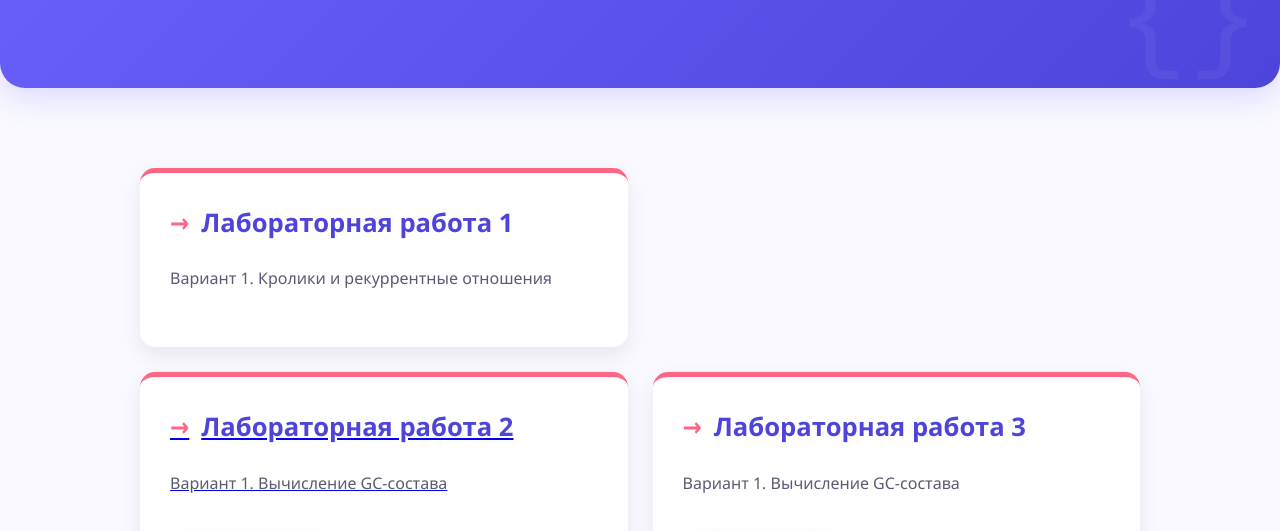
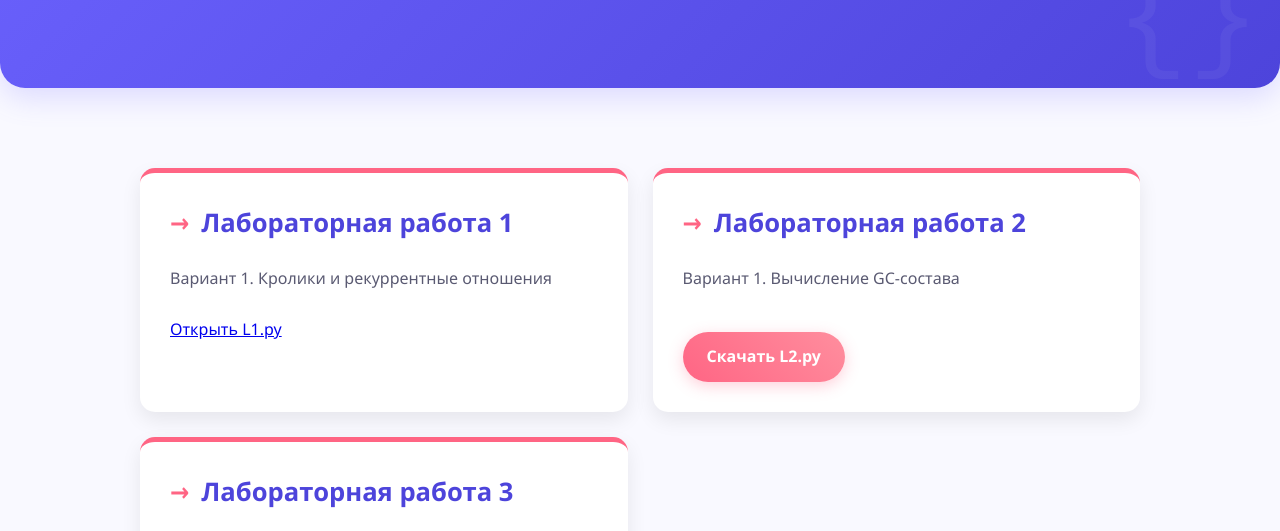
Before and after one commit to KlimAaaaaa/KlimAaaaaa.github.io, a plain HTML site: page index.html in a window 1280 px wide. Shown: the part 226-757 px from the top of the page. Drawn offline with Linux system fonts and the light colour scheme.

Commit message:
Update index.html

```diff
--- a/index.html
+++ b/index.html
@@ -209,7 +209,7 @@
             <div class="lab-card">
                 <h2 class="lab-title">Лабораторная работа 1</h2>
                 <p>Вариант 1. Кролики и рекуррентные отношения</p>
-                <a href="https://github.com/KlimAaaaaa/KlimAaaaaa.github.io/blob/main/L1.py"Открыть L1.py</a>
+                <a href="https://github.com/KlimAaaaaa/KlimAaaaaa.github.io/blob/main/L1.py">Открыть L1.py</a>
             </div>
             <div class="lab-card">
                 <h2 class="lab-title">Лабораторная работа 2</h2>
```
